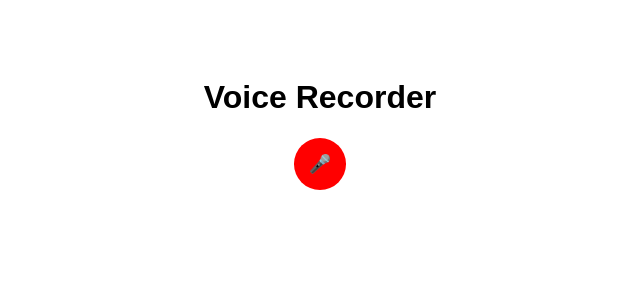
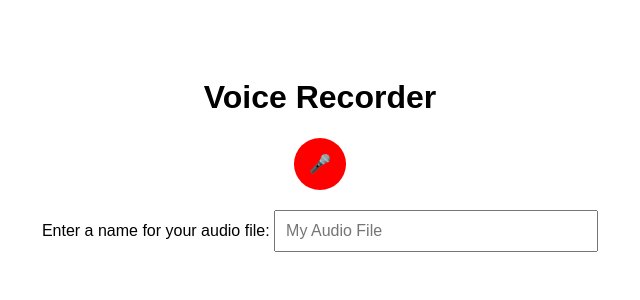
Before and after one commit to kanta8864/conversational-agents-project, a Flask app: page / in a window 1280 px wide. Shown: the top 300 px of the page, without its empty margins (320-960 px from the left). Run offline with Flask 3, Linux system fonts and the light colour scheme.

Commit message:
we delete the audio file after transcribing, also made it possible for people to give their own name to the audio files they record. Added steps on how to run perception agent in the readme

```diff
--- a/binge-buddy/src/binge_buddy/front_end.py
+++ b/binge-buddy/src/binge_buddy/front_end.py
@@ -1,4 +1,5 @@
 import flask
+import os
 
 # Set up the Flask app
 app = flask.Flask(__name__)
@@ -15,7 +16,9 @@ def upload_audio():
         return "No audio file uploaded", 400
     else:
         audio_file = flask.request.files['audio']
-        audio_file.save("audio/recorded_audio.wav")
+        filename = audio_file.filename
+        # Save the audio file with the custom name provided by the user
+        audio_file.save(os.path.join("audio", filename))
         return "Audio uploaded successfully", 200
 
 
--- a/binge-buddy/src/binge_buddy/main.py
+++ b/binge-buddy/src/binge_buddy/main.py
@@ -8,5 +8,6 @@ if __name__ == "__main__":
     for audio_file in os.listdir("audio"):
         result = agent.transcribe(f"audio/{audio_file}")
         print(result)
+
         # Delete the audio file after transcribing
-        # os.remove(f"audio/{audio_file}")
+        os.remove(f"audio/{audio_file}")
--- a/binge-buddy/src/binge_buddy/templates/front_end.html
+++ b/binge-buddy/src/binge_buddy/templates/front_end.html
@@ -34,12 +34,24 @@
             cursor: pointer;
             font-size: 16px;
         }
+        .input-container {
+            margin-top: 20px;
+        }
+        .input-container input {
+            padding: 10px;
+            font-size: 16px;
+            width: 300px;
+        }
     </style>
 </head>
 <body>
     <h1>Voice Recorder</h1>
     <button id="recordBtn" class="record-btn">🎤</button>
     <div class="audio-container" id="audioContainer"></div>
+    <div class="input-container">
+        <label for="fileName">Enter a name for your audio file:</label>
+        <input type="text" id="fileName" placeholder="My Audio File">
+    </div>
     <button id="uploadBtn" class="upload-btn" style="display:none;">Upload Audio</button>
 
     <script>
@@ -78,8 +90,9 @@
         });
 
         document.getElementById("uploadBtn").addEventListener("click", async function() {
+            const fileName = document.getElementById("fileName").value || "recorded_audio"; // Default name if not provided
             const formData = new FormData();
-            formData.append("audio", recordedAudioBlob, "recorded_audio.wav");
+            formData.append("audio", recordedAudioBlob, `${fileName}.wav`);
 
             const response = await fetch("/upload", {
                 method: "POST",
```
Also changed, not shown: README.md, 1 other file.
